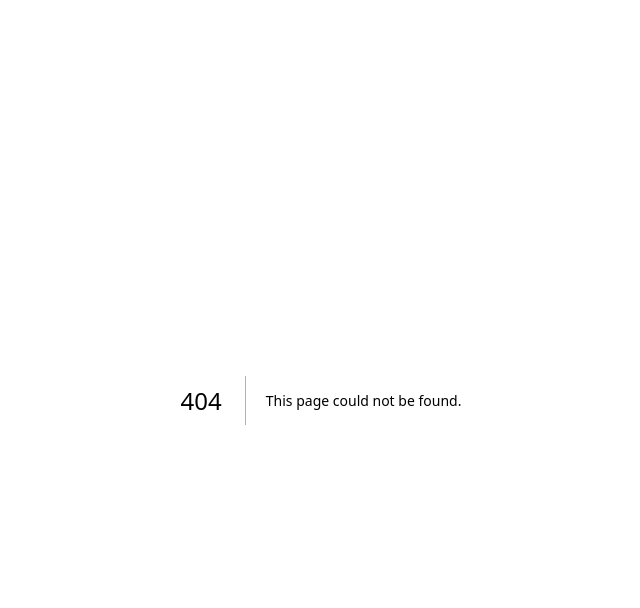
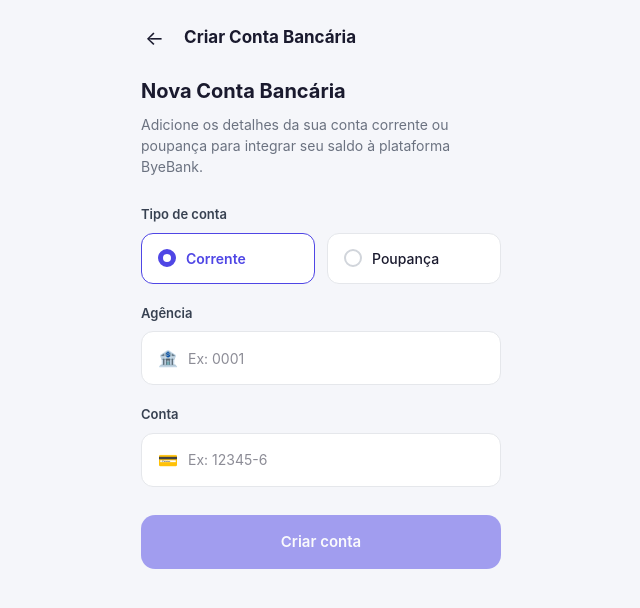
Before and after one commit to pauloisaque700/gc-projeto-pix, a Next.js app in the folder frontend/: page /conta/criar-conta-bancaria in a window 1280 px wide. Before the commit this address had no page. Shown: the top 608 px of the page, without its empty margins (319-959 px from the left). Built offline with nearby package versions, Linux system fonts and the light colour scheme.

Commit message:
Implementa tela de criação de conta bancária

```diff
--- /dev/null
+++ b/frontend/src/app/conta/criar-conta-bancaria/page.tsx
@@ -0,0 +1,320 @@
+"use client";
+
+import React, { useState } from "react";
+
+type TipoConta = "corrente" | "poupanca";
+
+interface CriarContaBancariaProps {
+  onVoltar?: () => void;
+  onCriarConta?: (dados: {
+    tipoConta: TipoConta;
+    agencia: string;
+    conta: string;
+  }) => void;
+}
+
+export default function CriarContaBancaria({
+  onVoltar,
+  onCriarConta,
+}: CriarContaBancariaProps) {
+  const [tipoConta, setTipoConta] = useState<TipoConta>("corrente");
+  const [agencia, setAgencia] = useState<string>("");
+  const [conta, setConta] = useState<string>("");
+
+  const handleAgenciaChange = (e: React.ChangeEvent<HTMLInputElement>) => {
+    // Mantém apenas dígitos, útil para número de agência
+    const valor = e.target.value.replace(/\D/g, "");
+    setAgencia(valor);
+  };
+
+  const handleContaChange = (e: React.ChangeEvent<HTMLInputElement>) => {
+    // Permite dígitos e o hífen do dígito verificador (ex: 12345-6)
+    const valor = e.target.value.replace(/[^0-9-]/g, "");
+    setConta(valor);
+  };
+
+  const handleSubmit = () => {
+    onCriarConta?.({ tipoConta, agencia, conta });
+  };
+
+  return (
+    <div style={styles.tela}>
+      <div style={styles.container}>
+        {/* Cabeçalho */}
+        <header style={styles.header}>
+          <button
+            type="button"
+            onClick={onVoltar}
+            style={styles.botaoVoltar}
+            aria-label="Voltar"
+          >
+            ←
+          </button>
+          <h1 style={styles.tituloHeader}>Criar Conta Bancária</h1>
+        </header>
+
+        {/* Introdução */}
+        <section style={styles.introducao}>
+          <h2 style={styles.tituloSecao}>Nova Conta Bancária</h2>
+          <p style={styles.subtitulo}>
+            Adicione os detalhes da sua conta corrente ou poupança para
+            integrar seu saldo à plataforma ByeBank.
+          </p>
+        </section>
+
+        {/* Tipo de conta */}
+        <section style={styles.campo}>
+          <label style={styles.rotulo}>Tipo de conta</label>
+          <div style={styles.grupoTipoConta}>
+            <button
+              type="button"
+              onClick={() => setTipoConta("corrente")}
+              style={{
+                ...styles.botaoTipo,
+                ...(tipoConta === "corrente" ? styles.botaoTipoAtivo : {}),
+              }}
+            >
+              <span
+                style={{
+                  ...styles.radioIcone,
+                  ...(tipoConta === "corrente" ? styles.radioIconeAtivo : {}),
+                }}
+              />
+              <span
+                style={{
+                  ...styles.textoBotaoTipo,
+                  ...(tipoConta === "corrente"
+                    ? styles.textoBotaoTipoAtivo
+                    : {}),
+                }}
+              >
+                Corrente
+              </span>
+            </button>
+
+            <button
+              type="button"
+              onClick={() => setTipoConta("poupanca")}
+              style={{
+                ...styles.botaoTipo,
+                ...(tipoConta === "poupanca" ? styles.botaoTipoAtivo : {}),
+              }}
+            >
+              <span
+                style={{
+                  ...styles.radioIcone,
+                  ...(tipoConta === "poupanca" ? styles.radioIconeAtivo : {}),
+                }}
+              />
+              <span
+                style={{
+                  ...styles.textoBotaoTipo,
+                  ...(tipoConta === "poupanca"
+                    ? styles.textoBotaoTipoAtivo
+                    : {}),
+                }}
+              >
+                Poupança
+              </span>
+            </button>
+          </div>
+        </section>
+
+        {/* Agência */}
+        <section style={styles.campo}>
+          <label style={styles.rotulo} htmlFor="agencia">
+            Agência
+          </label>
+          <div style={styles.inputWrapper}>
+            <span style={styles.inputIcone}>🏦</span>
+            <input
+              id="agencia"
+              type="text"
+              inputMode="numeric"
+              placeholder="Ex: 0001"
+              value={agencia}
+              onChange={handleAgenciaChange}
+              style={styles.input}
+              maxLength={4}
+            />
+          </div>
+        </section>
+
+        {/* Conta */}
+        <section style={styles.campo}>
+          <label style={styles.rotulo} htmlFor="conta">
+            Conta
+          </label>
+          <div style={styles.inputWrapper}>
+            <span style={styles.inputIcone}>💳</span>
+            <input
+              id="conta"
+              type="text"
+              inputMode="numeric"
+              placeholder="Ex: 12345-6"
+              value={conta}
+              onChange={handleContaChange}
+              style={styles.input}
+              maxLength={8}
+            />
+          </div>
+        </section>
+
+        {/* Botão de submissão */}
+        <button
+          type="button"
+          onClick={handleSubmit}
+          disabled={!agencia || !conta}
+          style={{
+            ...styles.botaoCriar,
+            ...(!agencia || !conta ? styles.botaoCriarDesabilitado : {}),
+          }}
+        >
+          Criar conta
+        </button>
+      </div>
+    </div>
+  );
+}
+
+const styles: Record<string, React.CSSProperties> = {
+  tela: {
+    minHeight: "100vh",
+    backgroundColor: "#F5F6FA",
+    display: "flex",
+    justifyContent: "center",
+    fontFamily:
+      "-apple-system, BlinkMacSystemFont, 'Segoe UI', Roboto, Helvetica, Arial, sans-serif",
+  },
+  container: {
+    width: "100%",
+    maxWidth: 400,
+    padding: "24px 20px",
+    boxSizing: "border-box",
+  },
+  header: {
+    display: "flex",
+    alignItems: "center",
+    gap: 16,
+    marginBottom: 24,
+  },
+  botaoVoltar: {
+    background: "none",
+    border: "none",
+    fontSize: 20,
+    cursor: "pointer",
+    color: "#1A1A2E",
+    padding: 4,
+    lineHeight: 1,
+  },
+  tituloHeader: {
+    fontSize: 17,
+    fontWeight: 700,
+    color: "#1A1A2E",
+    margin: 0,
+  },
+  introducao: {
+    marginBottom: 28,
+  },
+  tituloSecao: {
+    fontSize: 20,
+    fontWeight: 700,
+    color: "#1A1A2E",
+    margin: "0 0 8px 0",
+  },
+  subtitulo: {
+    fontSize: 14,
+    color: "#6B7280",
+    lineHeight: 1.5,
+    margin: 0,
+  },
+  campo: {
+    marginBottom: 20,
+  },
+  rotulo: {
+    display: "block",
+    fontSize: 13,
+    fontWeight: 600,
+    color: "#374151",
+    marginBottom: 8,
+  },
+  grupoTipoConta: {
+    display: "flex",
+    gap: 12,
+  },
+  botaoTipo: {
+    flex: 1,
+    display: "flex",
+    alignItems: "center",
+    gap: 10,
+    padding: "14px 16px",
+    borderRadius: 12,
+    border: "1.5px solid #E5E7EB",
+    backgroundColor: "#FFFFFF",
+    cursor: "pointer",
+    transition: "border-color 0.15s ease, background-color 0.15s ease",
+  },
+  botaoTipoAtivo: {
+    borderColor: "#4F46E5",
+    backgroundColor: "#FFFFFF",
+  },
+  radioIcone: {
+    width: 18,
+    height: 18,
+    borderRadius: "50%",
+    border: "2px solid #D1D5DB",
+    display: "inline-block",
+    flexShrink: 0,
+    boxSizing: "border-box",
+  },
+  radioIconeAtivo: {
+    border: "5px solid #4F46E5",
+  },
+  textoBotaoTipo: {
+    fontSize: 14,
+    fontWeight: 500,
+    color: "#1A1A2E",
+  },
+  textoBotaoTipoAtivo: {
+    color: "#4F46E5",
+    fontWeight: 600,
+  },
+  inputWrapper: {
+    display: "flex",
+    alignItems: "center",
+    gap: 10,
+    padding: "14px 16px",
+    borderRadius: 12,
+    border: "1.5px solid #E5E7EB",
+    backgroundColor: "#FFFFFF",
+  },
+  inputIcone: {
+    fontSize: 16,
+    flexShrink: 0,
+  },
+  input: {
+    border: "none",
+    outline: "none",
+    fontSize: 14,
+    color: "#1A1A2E",
+    width: "100%",
+    backgroundColor: "transparent",
+  },
+  botaoCriar: {
+    width: "100%",
+    padding: "16px",
+    borderRadius: 14,
+    border: "none",
+    backgroundColor: "#4F46E5",
+    color: "#FFFFFF",
+    fontSize: 15,
+    fontWeight: 600,
+    cursor: "pointer",
+    marginTop: 8,
+    transition: "opacity 0.15s ease",
+  },
+  botaoCriarDesabilitado: {
+    opacity: 0.5,
+    cursor: "not-allowed",
+  },
+};
```
